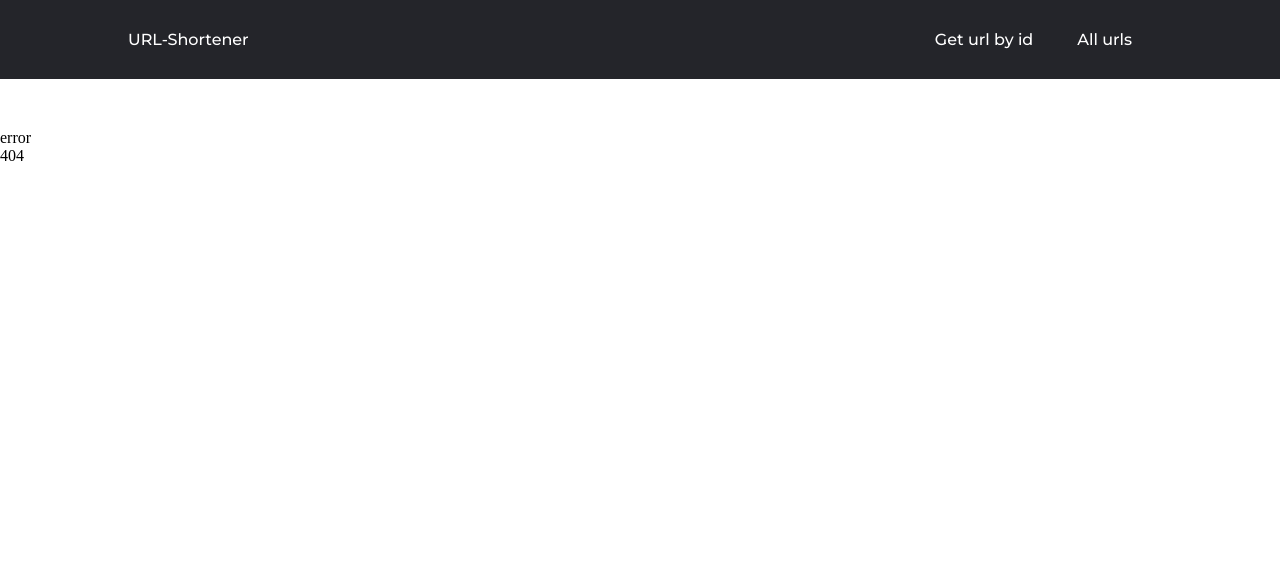
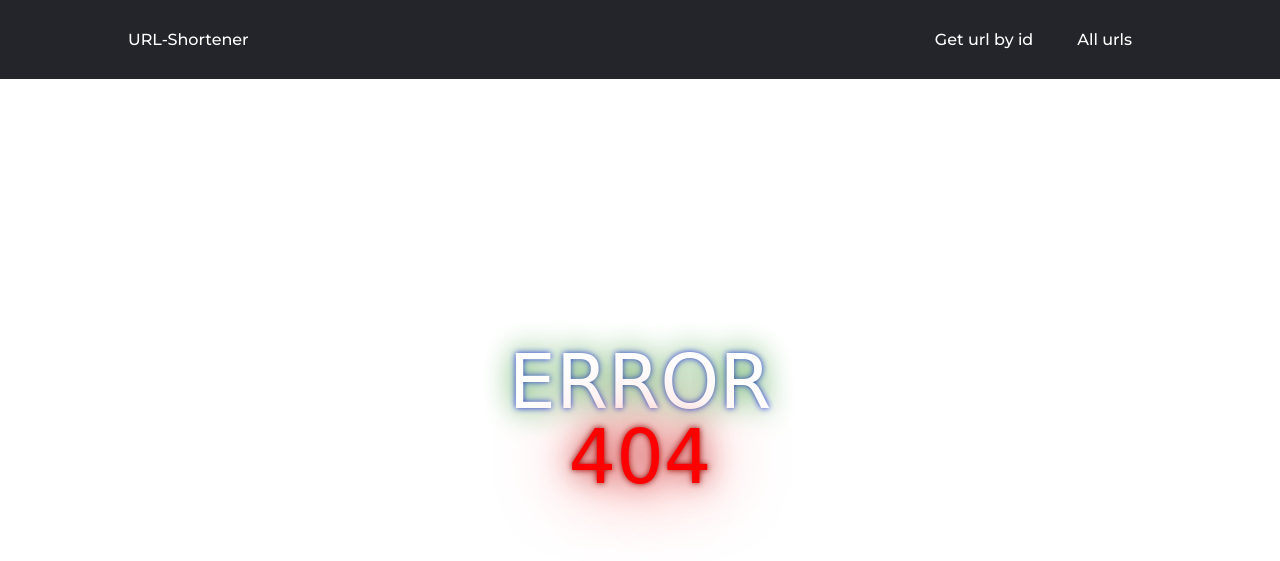
Before and after one commit to VladyslavSkrypets/Flask-URL-Shortener, a Flask app: template templates/404.html in a window 1280 px wide. Shown: the top 561 px of the page. Run offline with Flask 2, Linux system fonts and the light colour scheme; the template is opened without the code that fills it, so the values that code supplies are empty; parts of the project's set-up code (start-up, migrations or seed data) failed here and were passed over.

Commit message:
add js for date selection and styles for 404 page

```diff
--- /dev/null
+++ b/static/js/index.js
@@ -0,0 +1,5 @@
+const expireDaysInput = document.querySelector('#customRange1');
+
+expireDaysInput.addEventListener('change', (event) => {
+    document.querySelector('#outputDays').innerHTML = event.target.value;
+})
--- a/static/styles/style.css
+++ b/static/styles/style.css
@@ -67,3 +67,26 @@ header {
     font-weight: bold;
     font-size: 16px;
 }
+
+.board {
+    position: absolute;
+    top: 50%;
+    left: 50%;
+    height: 150px;
+    width: 500px;
+    margin: -75px 0 0 -250px;
+    padding: 20px;
+    font: 75px/75px Monoton, cursive;
+    text-align: center;
+    text-transform: uppercase;
+    text-shadow: 0 0 80px red,0 0 30px FireBrick,0 0 6px DarkRed;
+    color: red;
+}
+
+#error {
+    color: #fff;
+    text-shadow: 0 0 80px #ffffff,0 0 30px #008000,0 0 6px #0000ff;
+}
+.dark {
+    background-color: #111111;
+}
```
